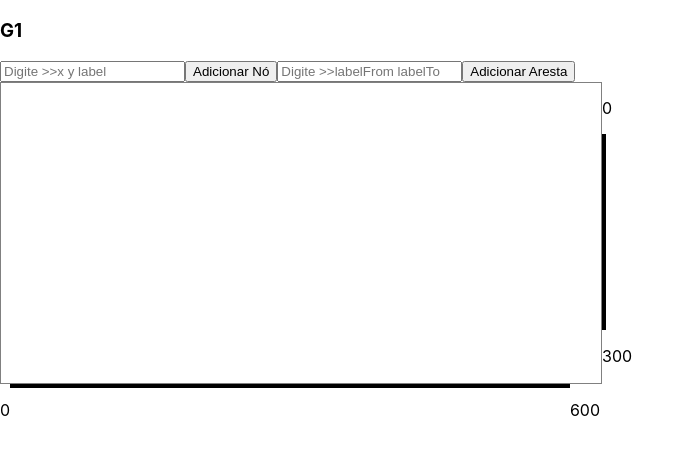
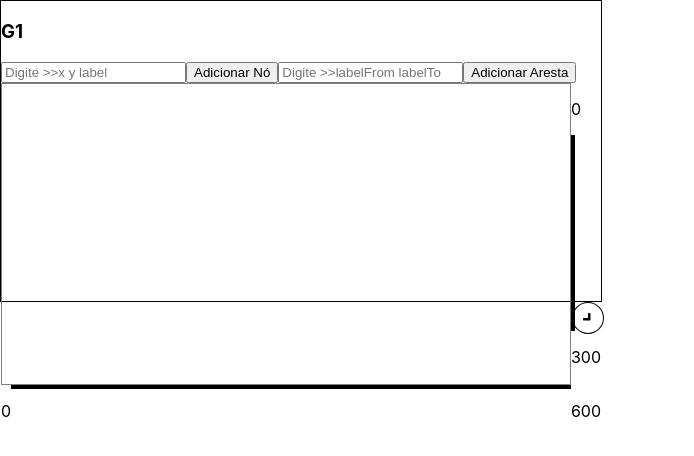
Before and after one commit to pedroqueiroga/algorithms-visualization, a React (Create React App) app: page / in a window 1280 px wide. Shown: the top 456 px of the page, without its empty margins (0-694 px from the left). Built offline with nearby package versions, Linux system fonts and the light colour scheme.

Commit message:
App changed so can test div

```diff
--- a/src/containers/App.js
+++ b/src/containers/App.js
@@ -1,13 +1,19 @@
 import React from 'react';
 import Graph from './Graph/Graph';
+import VariableSizeContainer from '../components/UI/Containers/VariableSizeContainer';
 
 function App() {
 
   return (
     <div className="App">
-      <Graph name="G1">
+      <VariableSizeContainer minwidth={600}
+        minheight={300}
+        maxwidth={800}
+        maxheight={800}>
+        <Graph name="G1">
 
-      </Graph>
+        </Graph>
+      </VariableSizeContainer>
     </div>
   );
 }
```
